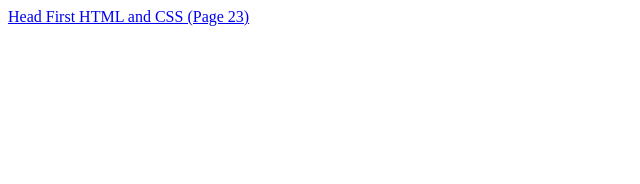
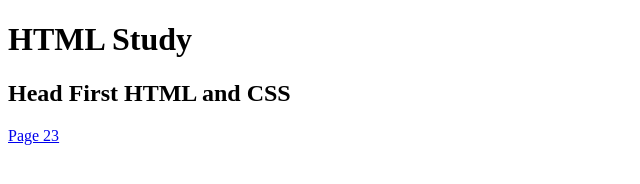
Before and after one commit to Hoyongj/HTML5, a plain HTML site: page index.html in a window 1280 px wide. Shown: the whole page, without its empty margins (0-640 px from the left). Drawn offline with Linux system fonts and the light colour scheme.

Commit message:
220817_21:13

```diff
--- a/index.html
+++ b/index.html
@@ -4,6 +4,8 @@
     <title>Hoyongj HTML5</title>
   </head>
   <body>
-    <a href="head_first_23.html">Head First HTML and CSS (Page 23)</a>
+    <h1>HTML Study</h1>
+    <h2>Head First HTML and CSS</h2>
+    <a href="head_first_23.html">Page 23</a>
   </body>
 </html>
```
